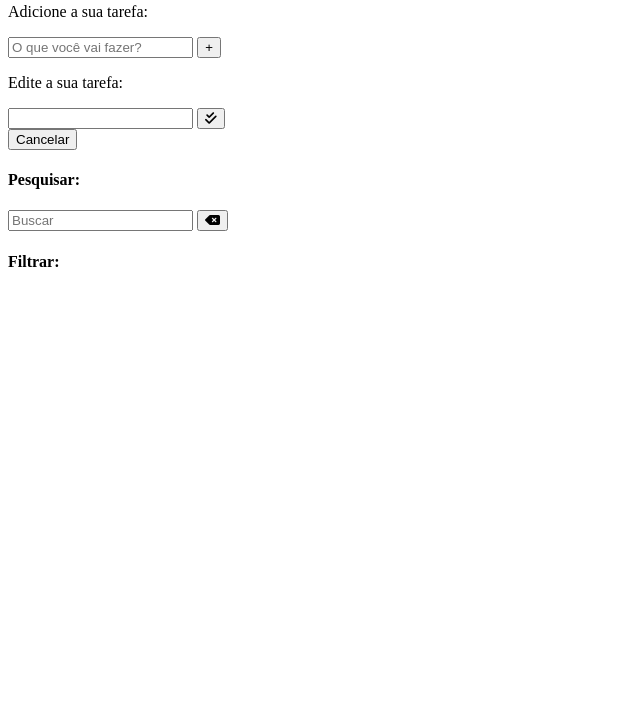
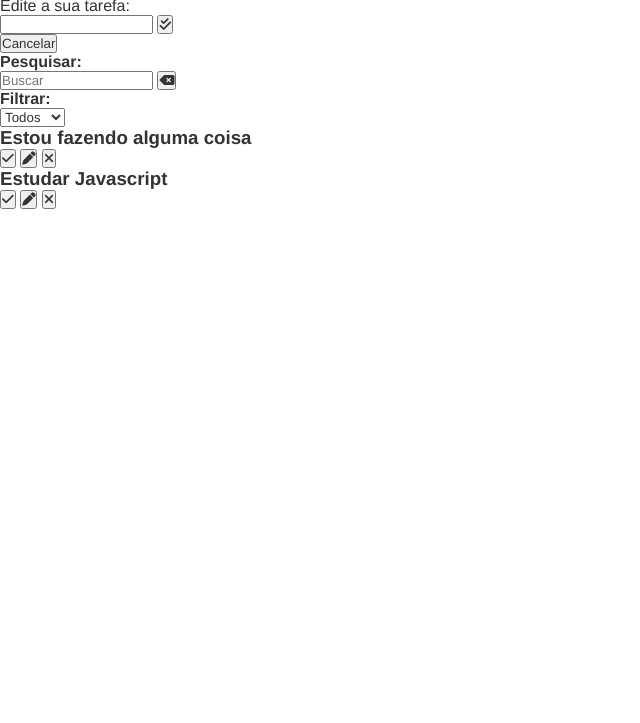
Before and after one commit to thaysmartines/TO-DO-JAVASCRIPT, a plain HTML site: page index.html in a window 1280 px wide. Shown: the part 77-800 px from the top of the page, without its empty margins (0-640 px from the left). Drawn offline with Linux system fonts and the light colour scheme.

Commit message:
to-do JS

```diff
--- a/css/style.css
+++ b/css/style.css
@@ -0,0 +1,11 @@
+* {
+    padding: 0;
+    margin: 0;
+    font-family:Helvetica;
+    color: #333;
+    box-sizing: border-box;
+ }
+
+ body {
+    background-color: url();
+ }
--- a/index.html
+++ b/index.html
@@ -45,10 +45,39 @@
                 </form>
             </div>
             <div id="filter">
-                <h4>Filtrar:
+                <h4>Filtrar:</h4>
+                <select id="filter-select">
+                    <option value="all">Todos</option>
+                    <option value="done">Feitos</option>
+                    <option value="all">A fazer</option>
+                </select>
+            </div>
+        </div>
+        <div id="todo-list">
+            <div class="todo">
+                <h3>Estou fazendo alguma coisa</h3>
+                <button class="finish-todo">
+                    <i class="fa-solid fa-check"></i>
+                </button>
+                <button class="edit-todo">
+                    <i class="fa-solid fa-pen"></i>
+                </button>
+                <button class="remove-todo">
+                    <i class="fa-solid fa-xmark"></i>
+                </button>
+            </div>
 
-                </h4>
-
+            <div class="todo">
+                <h3>Estudar Javascript</h3>
+                <button class="finish-todo">
+                    <i class="fa-solid fa-check"></i>
+                </button>
+                <button class="edit-todo">
+                    <i class="fa-solid fa-pen"></i>
+                </button>
+                <button class="remove-todo">
+                    <i class="fa-solid fa-xmark"></i>
+                </button>
             </div>
         </div>
     </div>
```
